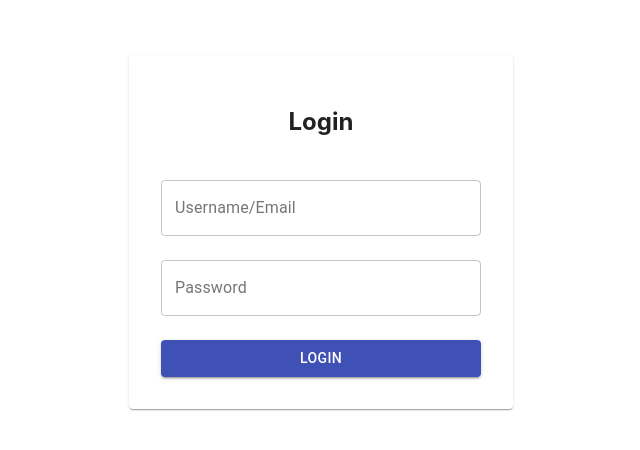
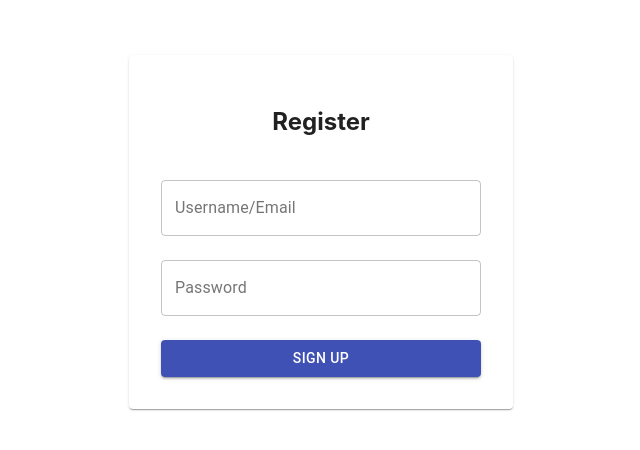
Before and after one commit to ethanalvizo/expense-tracker, a React (Create React App) app: page / in a window 1280 px wide. Shown: the part 168-618 px from the top of the page, without its empty margins (319-959 px from the left). Built offline with nearby package versions, Linux system fonts and the light colour scheme.

Commit message:
Implemented signup functionality

```diff
--- a/src/components/Forms/Login.js
+++ b/src/components/Forms/Login.js
@@ -29,6 +29,7 @@ const Login = () => {
         setErrorMessage('')
         fire.auth().signInWithEmailAndPassword(values.email, values.password)
         .catch((error) => {
+            // to access the error message use error.message
            setErrorMessage('Failed to sign in')
         });
     }
--- a/src/components/Forms/Register.js
+++ b/src/components/Forms/Register.js
@@ -0,0 +1,97 @@
+import React, { useState } from 'react';
+import {
+    TextField,
+    Grid,
+    Card,
+    Button,
+    makeStyles
+}  from '@material-ui/core';
+import { Alert } from '@material-ui/lab'
+
+import fire from '../../config/fire';
+
+const Register = () => {
+    const [values, setValues] = useState({
+        email: '',
+        password: '',
+    })
+    const [errorMessage, setErrorMessage] = useState('');
+
+    const handleFieldChange = (e) => {
+        setValues({
+            ...values,
+            [e.target.name]: e.target.value
+        })
+    }
+
+    const handleRegister = async (e) => {
+        e.preventDefault()
+        setErrorMessage('')
+        fire.auth().createUserWithEmailAndPassword(values.email, values.password)
+        .catch((error) => {
+            // to access the error message use error.message
+           setErrorMessage('Failed to sign in')
+        });
+    }
+
+    return (
+        <>
+        <Grid
+            container
+            direction="column"
+            alignItems="center"
+            justify="center"
+            style={{minHeight: '100vh'}}
+        >
+            <Card style={{minWidth: '30vw'}}>
+                <Grid
+                    container
+                    direction="column"
+                    justify="center"
+                    alignItems="center"
+                    spacing={3}
+                    style={{ padding: '2em'}}
+                >
+                    <Grid item>
+                        <h2>Register</h2>
+                    </Grid>
+                    {errorMessage && <Grid>
+                        <Alert severity="error">{errorMessage}</Alert>
+                    </Grid>}
+                    <Grid item style={{width: "100%"}}>
+                        <TextField
+                            name="email"
+                            type="text"
+                            placeholder="Email"
+                            value={values.email}
+                            onChange={handleFieldChange}
+                            variant="outlined"
+                            label="Username/Email"
+                            fullWidth={true}
+                        />
+                    </Grid>
+                    <Grid item style={{width: "100%"}}>
+                        <TextField
+                            name="password"
+                            type="text"
+                            placeholder="Password"
+                            value={values.password}
+                            onChange={handleFieldChange}
+                            variant="outlined"
+                            label="Password"
+                            fullWidth={true}
+                        />
+                    </Grid>
+                    <Grid item style={{width: "100%"}}>
+                        <Button variant="contained" color="primary" fullWidth={true} onClick={handleRegister}>Sign Up</Button>
+                    </Grid>
+
+                </Grid>
+            </Card>
+
+        </Grid>
+        </>
+    )
+}
+
+export default Register
--- a/src/components/Main.js
+++ b/src/components/Main.js
@@ -1,10 +1,11 @@
 import React from 'react';
 import Login from './Forms/Login';
+import Register from './Forms/Register';
 
 const Main = () => {
     return (
         <div>
-            <Login />
+            <Register />
         </div>
     )
 }
```
